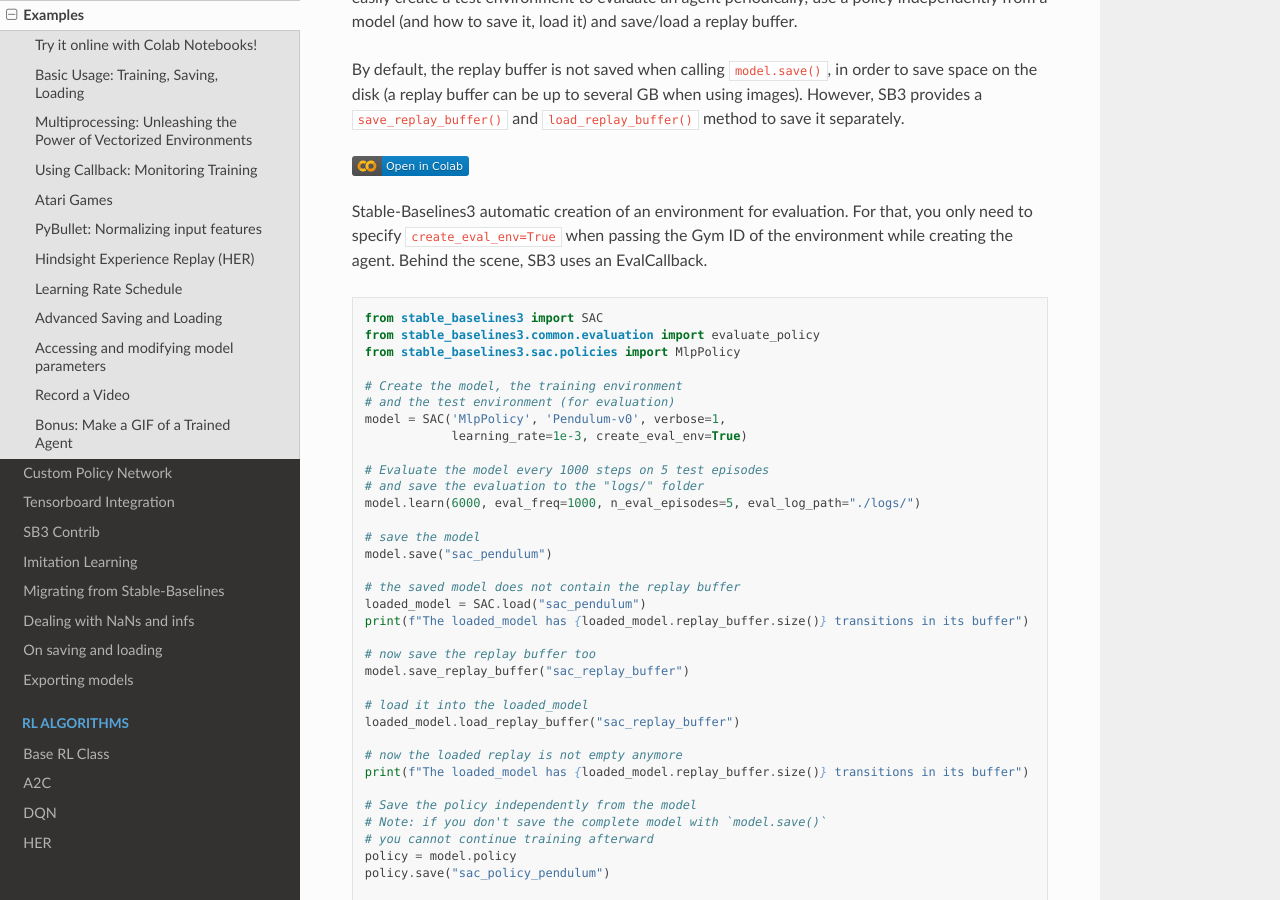
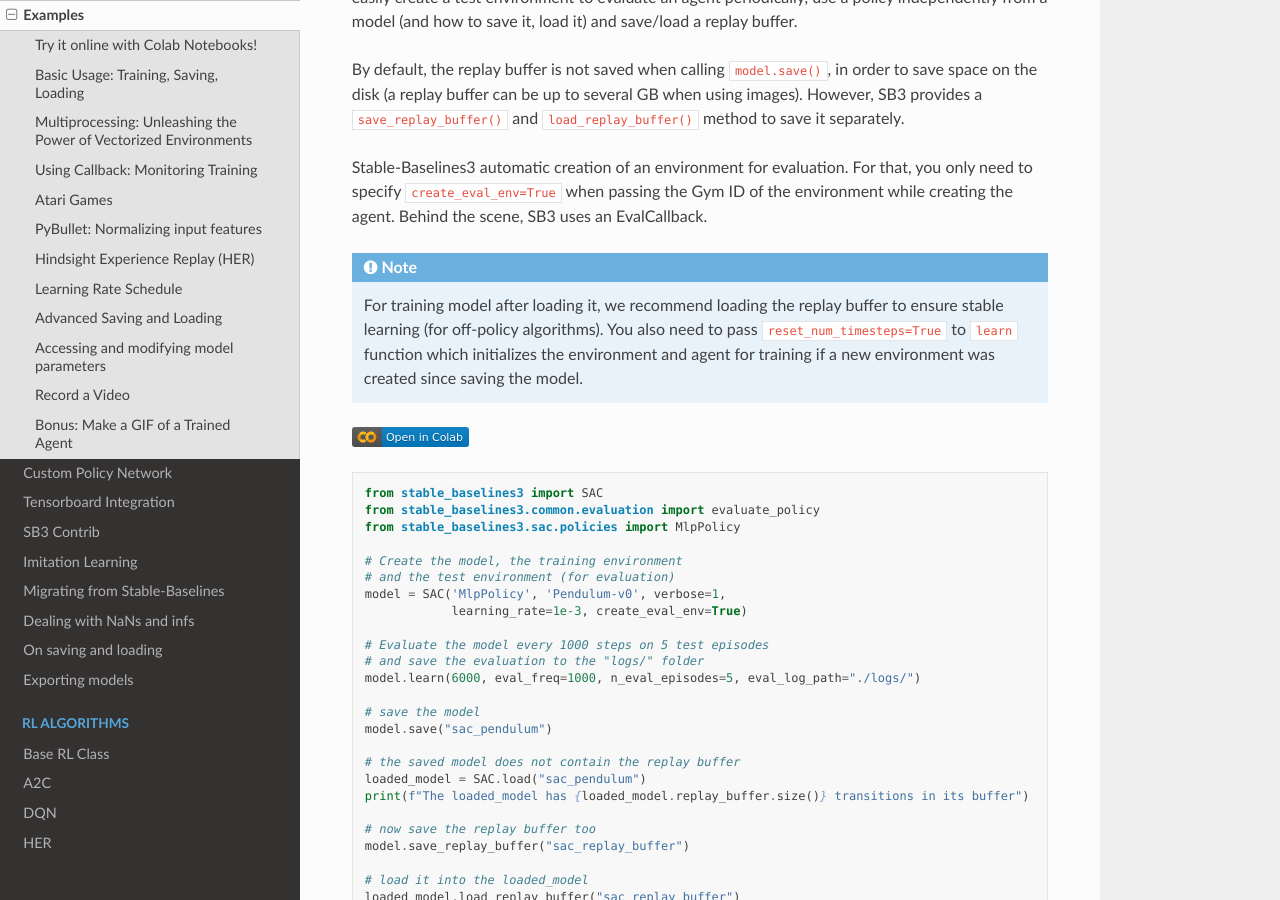
Before and after one commit to DLR-RM/stable-baselines3, a Sphinx documentation site: the page built from docs/guide/examples.rst, in a window 1280 px wide and 900 px high, scrolled down 9384 px. Built offline with Sphinx 7.4.7 and the Read the Docs theme 2.0.0, drawn with Linux system fonts in a browser that asks for light colours; pages that are not in the unit, such as notebooks, are missing from menus.

Commit message:
Add note on loading and resetting environments (#340)
* Update documentation and changelog

* Fix docs

* Update examples.rst

Co-authored-by: Antonin RAFFIN <antonin.raffin@ensta.org>

```diff
--- a/docs/guide/examples.rst
+++ b/docs/guide/examples.rst
@@ -480,12 +480,21 @@ By default, the replay buffer is not saved when calling ``model.save()``, in ord
 However, SB3 provides a ``save_replay_buffer()`` and ``load_replay_buffer()`` method to save it separately.
 
 
+Stable-Baselines3 automatic creation of an environment for evaluation.
+For that, you only need to specify ``create_eval_env=True`` when passing the Gym ID of the environment while creating the agent.
+Behind the scene, SB3 uses an :ref:`EvalCallback <callbacks>`.
+
+
+.. note::
+
+	For training model after loading it, we recommend loading the replay buffer to ensure stable learning (for off-policy algorithms).
+	You also need to pass ``reset_num_timesteps=True`` to ``learn`` function which initializes the environment
+	and agent for training if a new environment was created since saving the model.
+
+
 .. image:: ../_static/img/colab-badge.svg
    :target: https://colab.research.google.com/github/Stable-Baselines-Team/rl-colab-notebooks/blob/sb3/advanced_saving_loading.ipynb
 
-Stable-Baselines3 automatic creation of an environment for evaluation.
-For that, you only need to specify ``create_eval_env=True`` when passing the Gym ID of the environment while creating the agent.
-Behind the scene, SB3 uses an :ref:`EvalCallback <callbacks>`.
 
 .. code-block:: python
 
--- a/docs/misc/changelog.rst
+++ b/docs/misc/changelog.rst
@@ -14,6 +14,7 @@ Documentation:
 ^^^^^^^^^^^^^^
 - Fixed examples
 - Added new project using SB3: rl_reach (@PierreExeter)
+- Add a note on continual learning and resetting environment
 
 
 Pre-Release 0.11.1 (2021-02-27)
```
